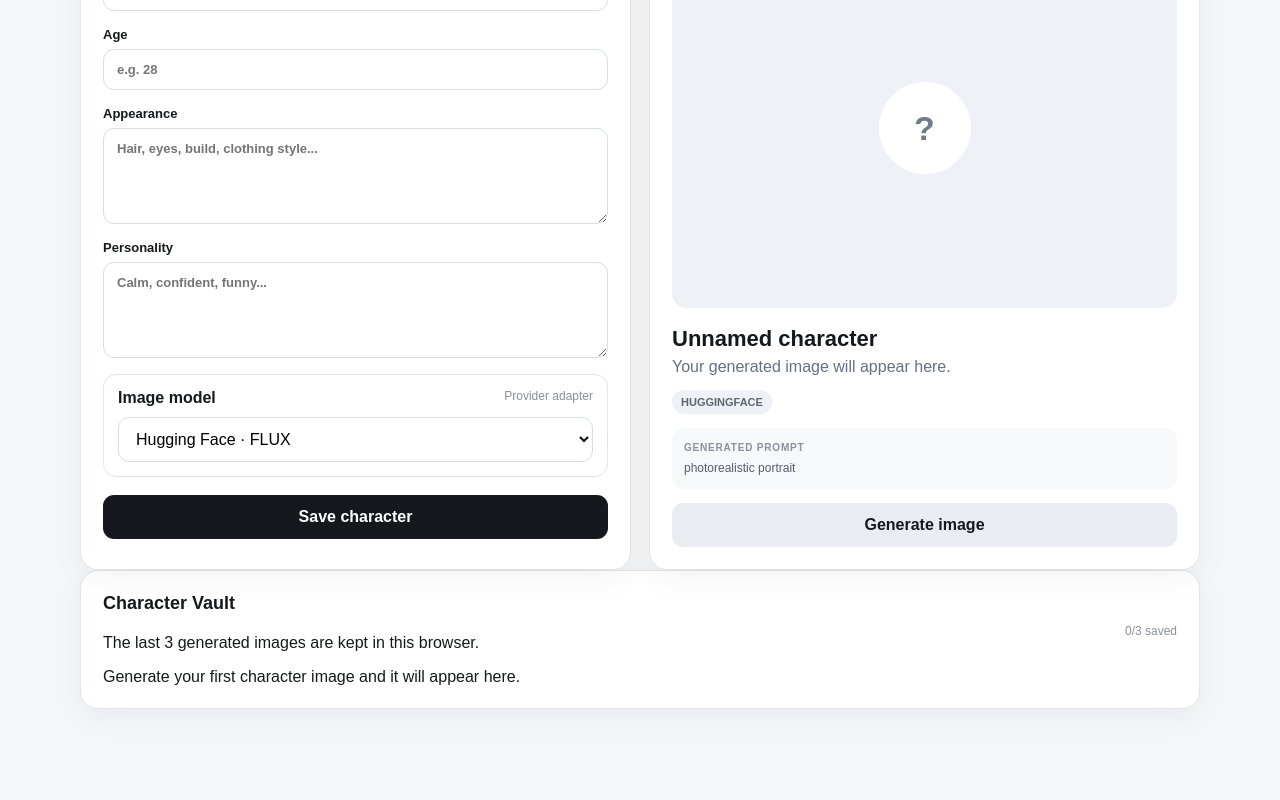
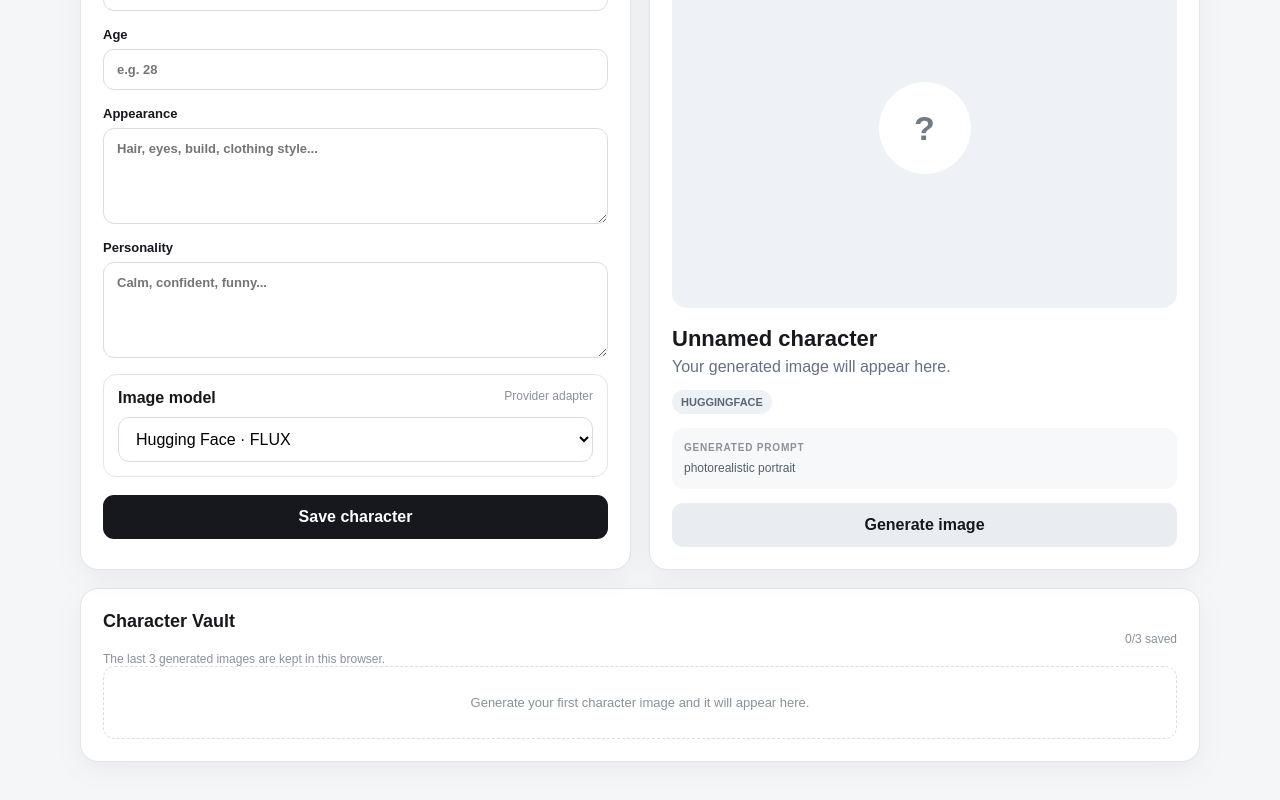
Before and after one commit to freemonkeyyourlife-lab/character-studio, a Next.js app: page / in a window 1280 px wide. Shown: the part 274-1074 px from the top of the page. Before the commit the page ends 1039 px from the top, so only its background shows below. Built offline with nearby package versions, Linux system fonts and the light colour scheme.

Commit message:
Style Character Vault

```diff
--- a/app/globals.css
+++ b/app/globals.css
@@ -52,3 +52,17 @@ input:focus, textarea:focus, select:focus { border-color: #7b8494; }
   .grid { grid-template-columns: 1fr; }
   .preview { min-height: auto; }
 }
+
+
+.vault { margin-top: 18px; }
+.vaultHint { margin: 4px 0 0 !important; font-size: 12px; color: #8a919d !important; }
+.emptyVault { padding: 28px; border: 1px dashed #d9dde3; border-radius: 12px; color: #8a919d; text-align: center; font-size: 13px; }
+.vaultGrid { display: grid; grid-template-columns: repeat(3, 1fr); gap: 12px; margin-top: 16px; }
+.vaultItem { display: grid; gap: 7px; text-align: left; border: 1px solid #e1e4e8; background: #fff; padding: 8px; border-radius: 12px; cursor: pointer; }
+.vaultItem:hover { border-color: #aeb5bf; }
+.vaultItem img { width: 100%; aspect-ratio: 1; object-fit: cover; border-radius: 8px; }
+.vaultItem strong { padding: 0 3px; font-size: 13px; }
+.vaultItem span { padding: 0 3px; color: #8a919d; font-size: 10px; }
+@media (max-width: 760px) {
+  .vaultGrid { grid-template-columns: 1fr; }
+}
```
